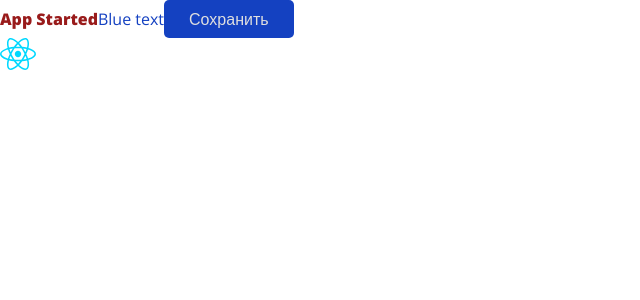
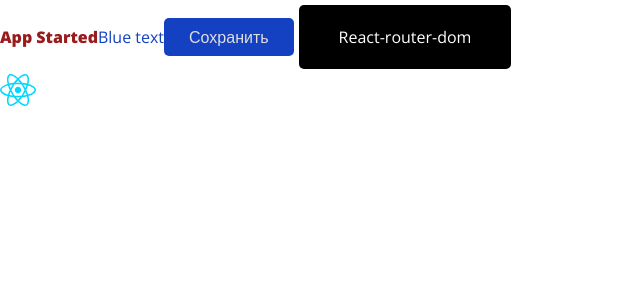
Before and after one commit to moldvaer23/My-Tree, a React (Vite) app: page / in a window 1280 px wide. Shown: the top 300 px of the page, without its empty margins (0-640 px from the left). Built offline with nearby package versions, Linux system fonts and the light colour scheme.

Commit message:
feat: добавляет компонент Block-text в ui-kit

```diff
--- a/src/app/App.tsx
+++ b/src/app/App.tsx
@@ -3,6 +3,7 @@ import clsx from 'clsx'
 import icon from '@assets/react.svg'
 import style from './style.module.scss'
 import { Button } from '@components/ui-kit/button'
+import { BlockText } from '@components/ui-kit/block-text'
 
 export const App: FC = () => (
 	<div>
@@ -11,6 +12,14 @@ export const App: FC = () => (
 		<Button className='qwe' variant='contained' size='small'>
 			Сохранить
 		</Button>
+		<BlockText
+			onClickBlock={() => console.log('Click block')}
+			onClickGateway={(e) =>
+				console.log(e.currentTarget.getAttribute('data-gateway-position'))
+			}
+			title='React-router-dom'
+			bgColor='#000000'
+		/>
 		<img src={icon} alt='1' />
 	</div>
 )
--- /dev/null
+++ b/src/components/ui-kit/block-text/index.tsx
@@ -0,0 +1,99 @@
+import { clsx } from 'clsx'
+import { CSSProperties, FC, MouseEvent, useState } from 'react'
+import style from './styles.module.scss'
+
+type TProps = {
+	bgColor?: string
+	className?: string
+	onClickBlock: (e: MouseEvent) => void
+	onClickGateway: (e: MouseEvent) => void
+	title: string
+}
+
+type TActiveGatewayState = 'top' | 'right' | 'bottom' | 'left' | null
+
+/* TODO: Придумать как будет пользователь вносить title */
+
+export const BlockText: FC<TProps> = ({
+	bgColor,
+	className = 'undefined',
+	onClickBlock,
+	onClickGateway,
+	title,
+}) => {
+	const [isHover, setIsHover] = useState<boolean>(false)
+	const [activeGateway, setActiveGateway] = useState<TActiveGatewayState>(null)
+
+	const classNameWrapper = clsx(style.block_text, {
+		[className]: className !== 'undefined',
+	})
+
+	const styleWrapper: CSSProperties | undefined = {
+		backgroundColor: bgColor,
+	}
+
+	const onClickGatewayWrapper = (e: MouseEvent) => {
+		/* Достаем атрибут который хранит в себе позицию шлюза */
+		const position = e.currentTarget.getAttribute(
+			'data-gateway-position'
+		) as TActiveGatewayState
+
+		if (
+			(position && !activeGateway) ||
+			(position && activeGateway !== position)
+		) {
+			setActiveGateway(position)
+			onClickGateway(e)
+		} else if (position && activeGateway === position) {
+			setActiveGateway(null)
+		}
+	}
+
+	return (
+		<div
+			className={style.wrapper}
+			onMouseEnter={() => setIsHover(true)}
+			onMouseLeave={() => {
+				if (!activeGateway) setIsHover(false)
+			}}
+		>
+			<button onClick={onClickBlock}>
+				<article className={classNameWrapper} style={styleWrapper}>
+					<span className={style.title}>{title}</span>
+				</article>
+			</button>
+			{isHover && (
+				<>
+					<button
+						className={clsx(style.gateway, style.top, {
+							[style.active_gateway]: activeGateway === 'top',
+						})}
+						data-gateway-position='top'
+						onClick={onClickGatewayWrapper}
+					/>
+					<button
+						className={clsx(style.gateway, style.right, {
+							[style.active_gateway]: activeGateway === 'right',
+						})}
+						data-gateway-position='right'
+						onClick={onClickGatewayWrapper}
+					/>
+					<button
+						className={clsx(style.gateway, style.bottom, {
+							[style.active_gateway]: activeGateway === 'bottom',
+						})}
+						data-gateway-position='bottom'
+						onClick={onClickGatewayWrapper}
+					/>
+					<button
+						className={clsx(style.gateway, style.left, {
+							[style.active_gateway]: activeGateway === 'left',
+						})}
+						data-gateway-position='left'
+						onClick={onClickGatewayWrapper}
+					/>
+				</>
+			)}
+		</div>
+	)
+}
--- /dev/null
+++ b/src/components/ui-kit/block-text/styles.module.scss
@@ -0,0 +1,65 @@
+@import '/src/styles/variables';
+
+$offset-gateway: -7px;
+
+.wrapper {
+	position: relative;
+	display: inline-block;
+	padding: 5px;
+}
+
+.block_text {
+	min-width: 150px;
+	padding: 20px 40px;
+	background-color: $secondary-color;
+	border-radius: 5px;
+}
+
+.title {
+	color: $block-text-color;
+	mix-blend-mode: difference;
+}
+
+.gateway {
+	position: absolute;
+	padding: 11px;
+	background-color: $secondary-color;
+	border: 1px solid $primary-color;
+	border-radius: 50%;
+
+	&:hover {
+		filter: brightness(70%);
+	}
+
+	&:active {
+		filter: brightness(40%);
+	}
+}
+
+.active_gateway {
+	background-color: $fivefold-color;
+}
+
+.gateway.top {
+	top: $offset-gateway;
+	left: 50%;
+	transform: translateX(-50%);
+}
+
+.gateway.right {
+	top: 50%;
+	right: $offset-gateway;
+	transform: translateY(-50%);
+}
+
+.gateway.bottom {
+	bottom: $offset-gateway;
+	left: 50%;
+	transform: translateX(-50%);
+}
+
+.gateway.left {
+	top: 50%;
+	left: $offset-gateway;
+	transform: translateY(-50%);
+}
--- a/src/styles/variables.scss
+++ b/src/styles/variables.scss
@@ -4,3 +4,6 @@ $secondary-color: #dfdfdf;
 $tertiary-color: #1441c1;
 $quaternary-color: #232323;
 $fivefold-color: #ffa800;
+
+/* Всегда должен быть white */
+$block-text-color: white;
```
Also changed, not shown: 1 other file (tests, documents, lock files or other folders).
